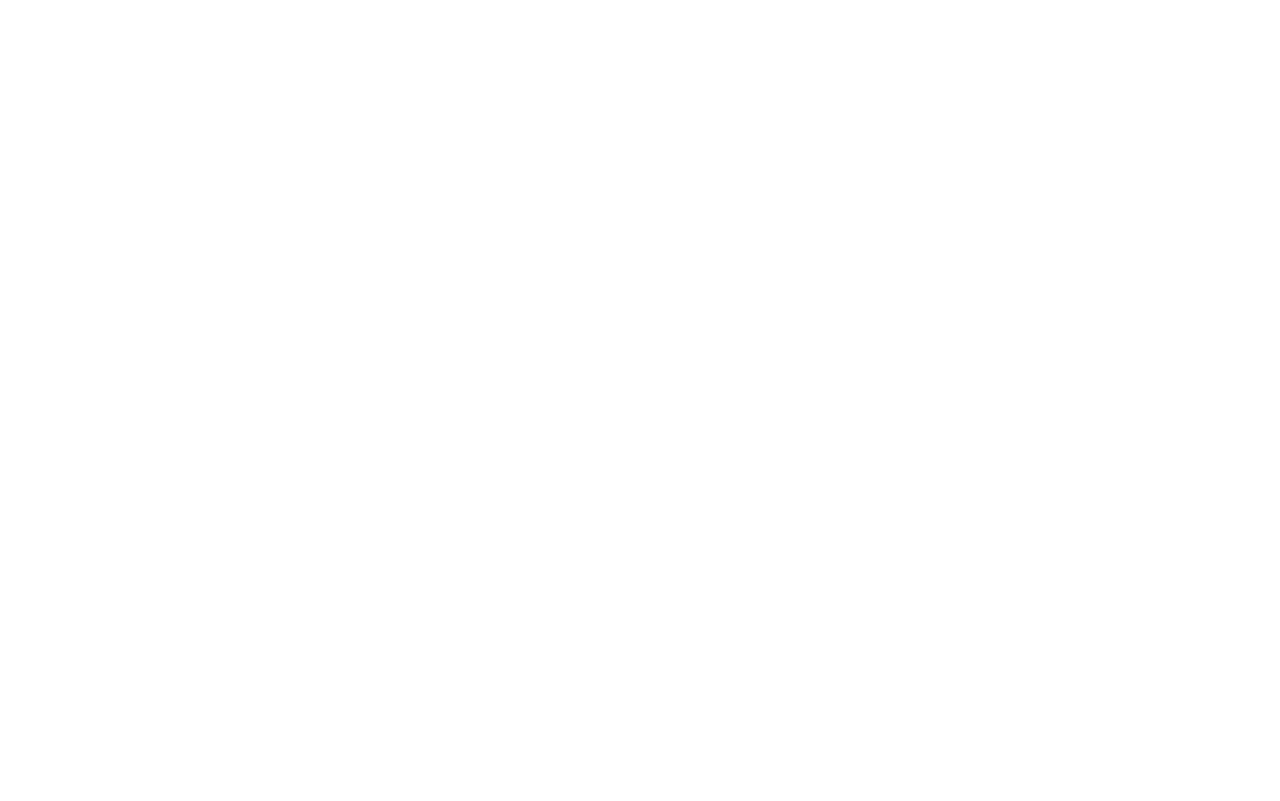
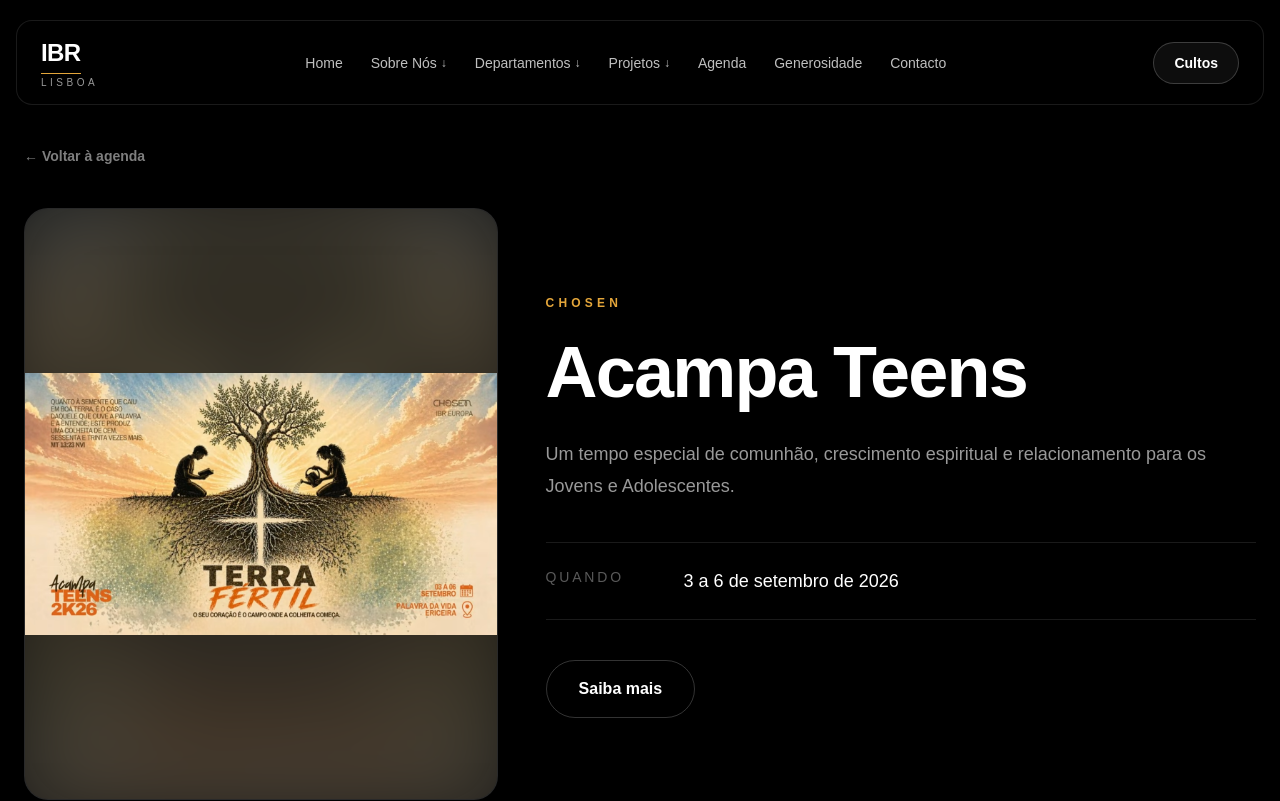
Before and after one commit to pedrofariasdev/ibr-lisboa-website, a Next.js app: page /agenda/acampa-teens in a window 1280 px wide. Before the commit this address had no page. Shown: the top 801 px of the page. Built offline with nearby package versions, Linux system fonts and the light colour scheme.

Commit message:
fix: paginas de eventos passam a usar dados da agenda

```diff
--- a/src/app/agenda/[slug]/page.tsx
+++ b/src/app/agenda/[slug]/page.tsx
@@ -1,64 +1,54 @@
 import Image from "next/image";
 import Link from "next/link";
 import { notFound } from "next/navigation";
+import type { Metadata } from "next";
 
-import { events } from "@/data/events";
+import { agenda } from "@/data/agenda";
 
-type EventDetailsPageProps = {
-  params: Promise<{
-    slug: string;
-  }>;
+type PageProps = {
+  params: Promise<{ slug: string }>;
 };
 
-function formatFullDate(date: string) {
-  const parsedDate = new Date(`${date}T12:00:00`);
-
-  return new Intl.DateTimeFormat("pt-PT", {
-    weekday: "long",
-    day: "2-digit",
-    month: "long",
-    year: "numeric",
-  }).format(parsedDate);
+export function generateStaticParams() {
+  return agenda.map((item) => ({ slug: item.slug }));
 }
 
-export function generateStaticParams() {
-  return events.map((event) => ({
-    slug: event.slug,
-  }));
+export async function generateMetadata({
+  params,
+}: PageProps): Promise<Metadata> {
+  const { slug } = await params;
+  const item = agenda.find((e) => e.slug === slug);
+
+  if (!item) return { title: "Evento não encontrado" };
+
+  return {
+    title: item.title,
+    description: item.description,
+  };
 }
 
-export default async function EventDetailsPage({
-  params,
-}: EventDetailsPageProps) {
+export default async function EventDetailsPage({ params }: PageProps) {
   const { slug } = await params;
+  const item = agenda.find((e) => e.slug === slug);
 
-  const event = events.find((item) => item.slug === slug);
+  if (!item) notFound();
 
-  if (!event) {
-    notFound();
-  }
-
-  const formattedDate = formatFullDate(event.date);
-
-  // Usa o cartaz vertical quando existir.
-  // Caso contrário, utiliza a imagem principal do evento.
-  const posterSource = event.posterImage ?? event.image;
+  const quando = item.dateLabel ?? item.scheduleLabel;
 
   return (
     <main className="min-h-screen bg-black px-6 pb-24 pt-36 text-white">
       <section className="mx-auto max-w-7xl">
         <Link
-          href="/eventos"
+          href="/agenda"
           className="inline-flex items-center gap-2 text-sm font-semibold text-white/50 transition hover:text-[#e4a63a]"
         >
-          ← Voltar aos eventos
+          ← Voltar à agenda
         </Link>
 
         <div className="mt-10 grid gap-12 lg:grid-cols-[0.8fr_1.2fr] lg:items-center">
           <div className="relative mx-auto aspect-[4/5] w-full max-w-[520px] overflow-hidden rounded-3xl border border-white/10 bg-[#111111]">
-            {/* Fundo desfocado */}
             <Image
-              src={posterSource}
+              src={item.image}
               alt=""
               fill
               aria-hidden="true"
@@ -66,10 +56,9 @@ export default async function EventDetailsPage({
               sizes="(min-width: 1024px) 40vw, 100vw"
             />
 
-            {/* Cartaz vertical principal */}
             <Image
-              src={posterSource}
-              alt={`Cartaz do evento ${event.title}`}
+              src={item.image}
+              alt={`Cartaz de ${item.title}`}
               fill
               priority
               className="object-contain"
@@ -78,66 +67,80 @@ export default async function EventDetailsPage({
           </div>
 
           <div>
-            {event.category && (
+            {item.category && (
               <span className="text-xs font-semibold uppercase tracking-[0.35em] text-[#e4a63a]">
-                {event.category}
+                {item.category}
               </span>
             )}
 
             <h1 className="mt-6 text-5xl font-bold leading-[0.95] tracking-tight sm:text-7xl">
-              {event.title}
+              {item.title}
             </h1>
 
-            {event.description && (
+            {item.status === "breve" && (
+              <span className="mt-6 inline-flex rounded-full border border-white/20 px-4 py-1.5 text-xs font-semibold uppercase tracking-[0.2em] text-white/50">
+                Em breve
+              </span>
+            )}
+
+            {item.description && (
               <p className="mt-8 max-w-2xl text-lg leading-8 text-white/60">
-                {event.description}
+                {item.description}
               </p>
             )}
 
+            {(quando || item.time || item.location) && (
               <div className="mt-10 divide-y divide-white/10 border-y border-white/10">
+                {quando && (
                   <div className="grid gap-2 py-6 sm:grid-cols-[130px_1fr]">
                     <span className="text-sm uppercase tracking-[0.2em] text-white/35">
-                  Data
+                      Quando
                     </span>
+                    <span className="text-lg font-medium">{quando}</span>
+                  </div>
+                )}
 
-                <span className="text-lg font-medium capitalize">
-                  {formattedDate}
-                </span>
-              </div>
-
-              {event.time && (
+                {item.time && (
                   <div className="grid gap-2 py-6 sm:grid-cols-[130px_1fr]">
                     <span className="text-sm uppercase tracking-[0.2em] text-white/35">
                       Horário
                     </span>
-
-                  <span className="text-lg font-medium">{event.time}</span>
+                    <span className="text-lg font-medium">{item.time}</span>
                   </div>
                 )}
 
-              {event.location && (
+                {item.location && (
                   <div className="grid gap-2 py-6 sm:grid-cols-[130px_1fr]">
                     <span className="text-sm uppercase tracking-[0.2em] text-white/35">
                       Local
                     </span>
-
-                  <span className="text-lg font-medium">
-                    {event.location}
-                  </span>
+                    <span className="text-lg font-medium">{item.location}</span>
                   </div>
                 )}
               </div>
+            )}
 
-            {event.ticketUrl && (
-              <a
-                href={event.ticketUrl}
+            <div className="mt-10 flex flex-wrap gap-4">
+                {item.ticketUrl && (
+                <Link
+                  href={item.ticketUrl}
                   target="_blank"
                   rel="noopener noreferrer"
-                className="mt-10 inline-flex rounded-full bg-[#e4a63a] px-8 py-4 font-semibold text-black transition hover:bg-[#f0b64c]"
+                  className="inline-flex rounded-full bg-[#e4a63a] px-8 py-4 font-semibold text-black transition hover:bg-[#f0b64c]"
                 >
                   Garantir ingresso
-              </a>
+                </Link>
               )}
+
+              {item.ctaUrl && (
+                <Link
+                  href={item.ctaUrl}
+                  className="inline-flex rounded-full border border-white/20 px-8 py-4 font-semibold transition hover:border-[#e4a63a] hover:bg-[#e4a63a] hover:text-black"
+                >
+                  {item.ctaLabel ?? "Saiba mais"}
+                </Link>
+              )}
+            </div>
           </div>
         </div>
       </section>
--- a/src/data/agenda.ts
+++ b/src/data/agenda.ts
@@ -145,20 +145,23 @@ export const agenda: AgendaItem[] = [
 
 
   {
-    title: "Conexão a Dois",
-    slug: "conexao-a-dois",
+    title: "Formatura Casados Para Sempre",
+    slug: "casados-para-sempre-formatura",
 
     group: "evento-especial",
     type: "ministerio",
-    status: "breve",
+    status: "confirmado",
+
+    date: "2026-08-22",
+    dateLabel: "22 de agosto de 2026",
 
     category: "Família",
 
     description:
-      "Momentos de comunhão, aprendizado e fortalecimento dos casais e das famílias.",
+      "Nossa Formatura Casados Para Sempre é um momento especial de celebração e reconhecimento do compromisso dos casais que participaram do curso e se dedicaram a fortalecer seus relacionamentos.",
 
     image:
-      "/images/projetos/casais.png",
+      "/images/projetos/evento-casais.jpeg",
   },
 
 
--- a/src/data/events.ts
+++ /dev/null
@@ -1,32 +0,0 @@
-export type ChurchEvent = {
-  title: string;
-  slug: string;
-  date: string;
-  time?: string;
-  location?: string;
-  category?: string;
-  description?: string;
-  image: string;
-  posterImage?: string;
-  featured?: boolean;
-  ticketUrl?: string;
-};
-
-export const events: ChurchEvent[] = [
-{
-  title: "Expansão Euro Conference 26",
-  slug: "expansao-euro-conference-2026",
-  date: "2026-09-27",
-  time: "14h00",
-  location: "Praça das Indústrias, 1 — Lisboa",
-  category: "Conferência",
-  description:
-    "Uma conferência da IBR Europa para um tempo de fé, comunhão e expansão.",
-  image: "/images/events/expansao-euro-conference-2026.png",
-  posterImage:
-    "/images/events/expansao-euro-conference-2026-vertical.png",
-  featured: true,
-  ticketUrl:
-    "https://www.eventbrite.com/e/expansao-2026-tickets-1990591333263",
-},
-];
```
Also changed, not shown: public/images/projetos/evento-casais.jpeg (renamed from public/images/evento-casais.jpeg). Lines whose indentation alone changed are shown as unchanged.
